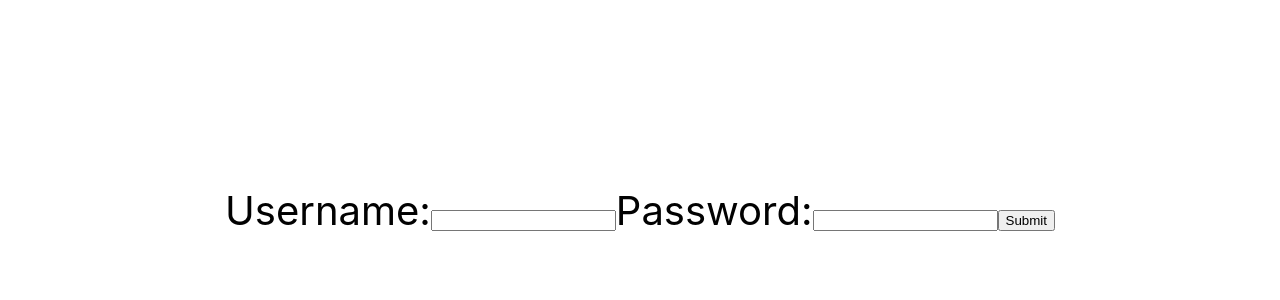
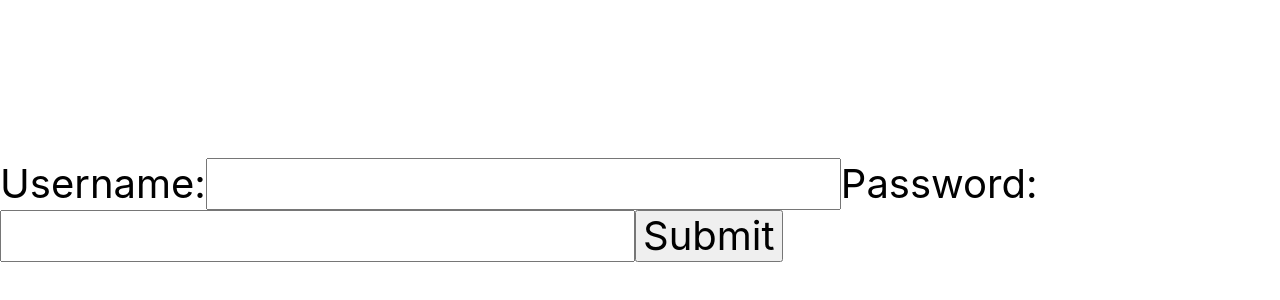
Before and after one commit to AegisVP/weighings-VA, a React (Create React App) app in the folder web/: page /weighings-VA-web/ in a window 1280 px wide. Shown: the part 190-490 px from the top of the page. Built offline with nearby package versions, Linux system fonts and the light colour scheme; the HTML template or start-up script is replaced by a standard one.

Commit message:
update to modern-normalze

```diff
--- a/web/src/index.css
+++ b/web/src/index.css
@@ -1,15 +1,14 @@
-@import-normalize; /* bring in normalize.css styles */
+@import 'node_modules/modern-normalize/modern-normalize.css';
+/* @import-normalize; bring in normalize.css styles */
 
 body {
   margin: 0;
-  font-family: -apple-system, BlinkMacSystemFont, 'Segoe UI', 'Roboto', 'Oxygen',
-    'Ubuntu', 'Cantarell', 'Fira Sans', 'Droid Sans', 'Helvetica Neue',
-    sans-serif;
+  font-family: -apple-system, BlinkMacSystemFont, 'Segoe UI', 'Roboto', 'Oxygen', 'Ubuntu', 'Cantarell', 'Fira Sans',
+    'Droid Sans', 'Helvetica Neue', sans-serif;
   -webkit-font-smoothing: antialiased;
   -moz-osx-font-smoothing: grayscale;
 }
 
 code {
-  font-family: source-code-pro, Menlo, Monaco, Consolas, 'Courier New',
-    monospace;
+  font-family: source-code-pro, Menlo, Monaco, Consolas, 'Courier New', monospace;
 }
```
